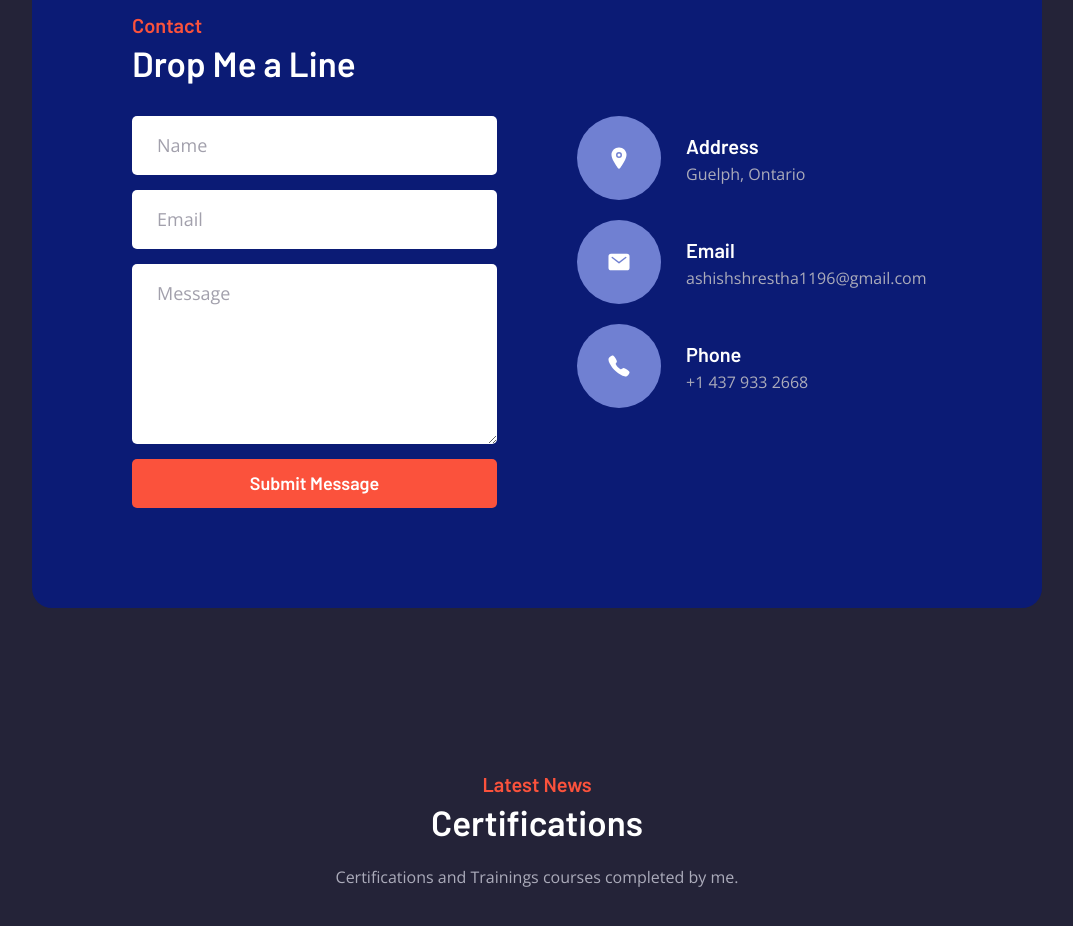
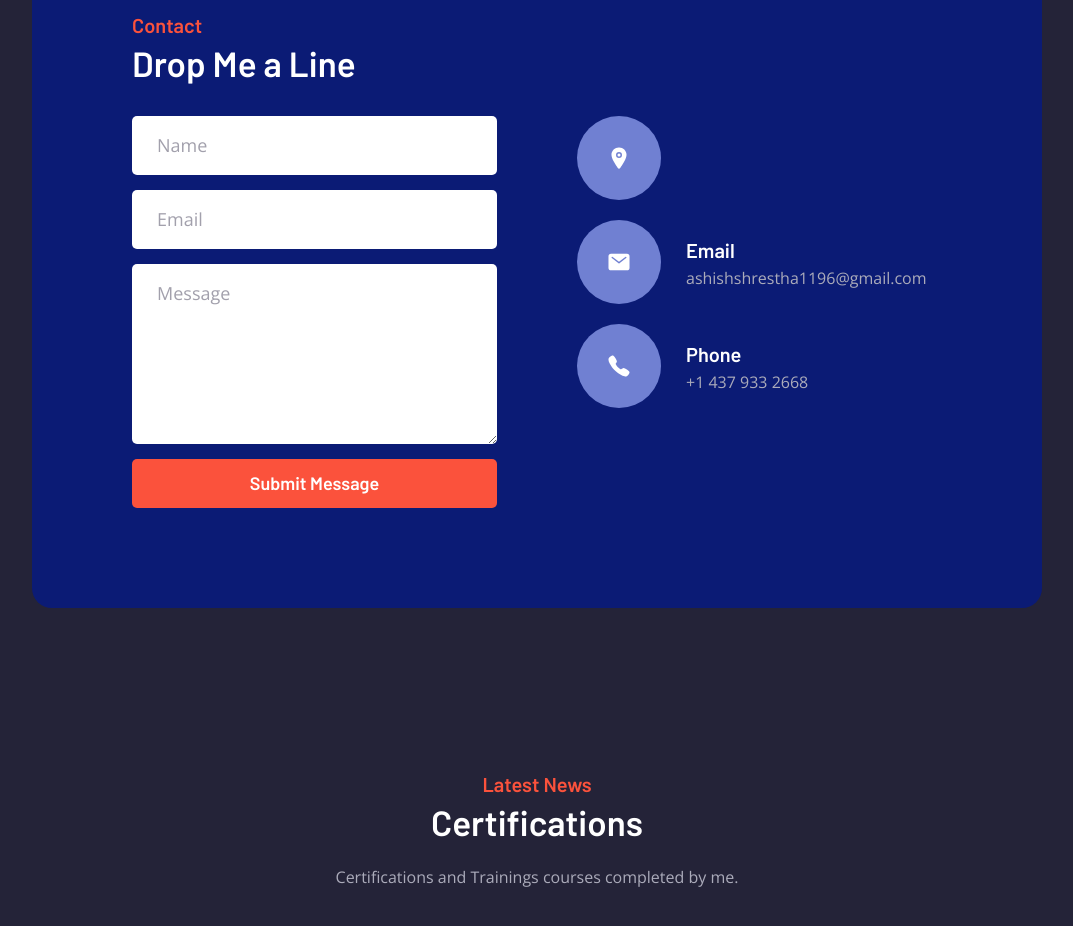
Before and after one commit to ashishshrestha1196/ashishshrestha1196.github.io, a plain HTML site: page index.html in a window 1280 px wide. Shown: the part 4040-4966 px from the top of the page, without its empty margins (103-1176 px from the left). Drawn offline with nearby package versions, Linux system fonts and the light colour scheme.

Commit message:
Update index.html
removed location and edited the title

```diff
--- a/index.html
+++ b/index.html
@@ -5,7 +5,7 @@
   <meta charset="UTF-8">
   <meta http-equiv="X-UA-Compatible" content="IE=edge">
   <meta name="viewport" content="width=device-width, initial-scale=1.0">
-  <title>Ashish Shrestha - Desktop and System Support Technician</title>
+  <title>Ashish Shrestha</title>
 
   <!--
     - favicon
@@ -416,14 +416,6 @@
                     <ion-icon name="location"></ion-icon>
                   </div>
 
-                  <div>
-                    <h3 class="contact-item-title">Address</h3>
-
-                    <address class="contact-item-link">
-                      Guelph, Ontario
-                    </address>
-                  </div>
-
                 </li>
 
                 <li class="contact-item">
```
